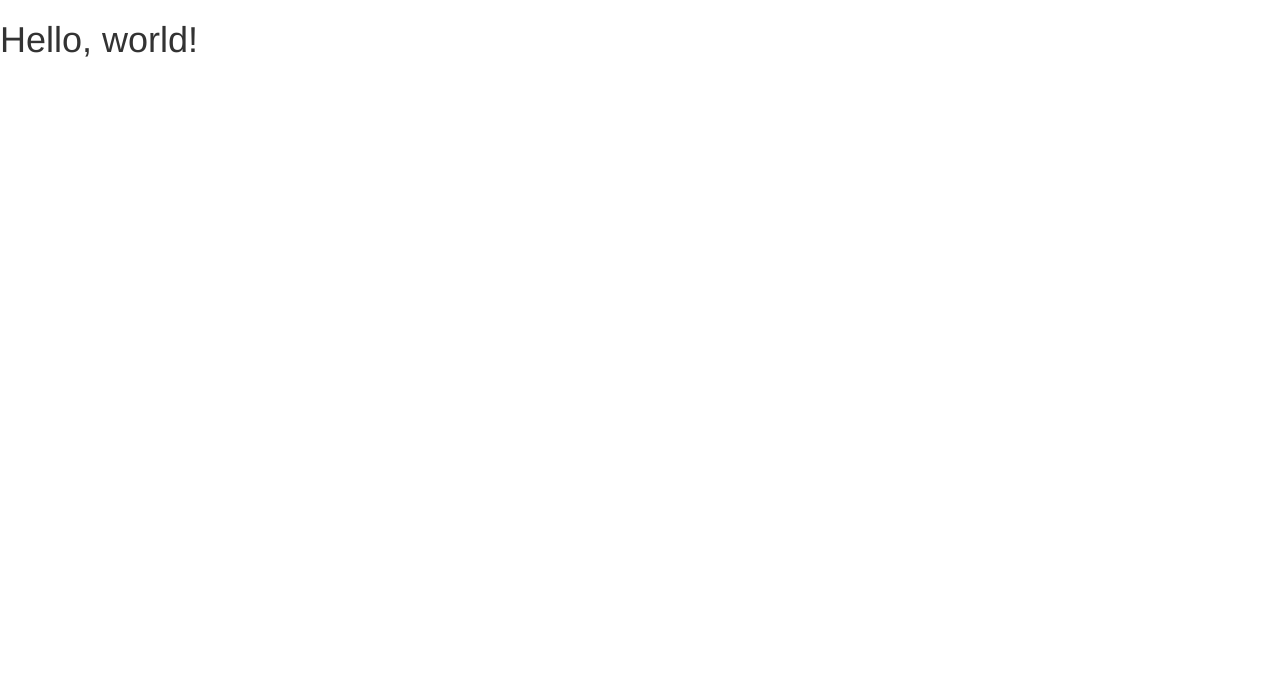
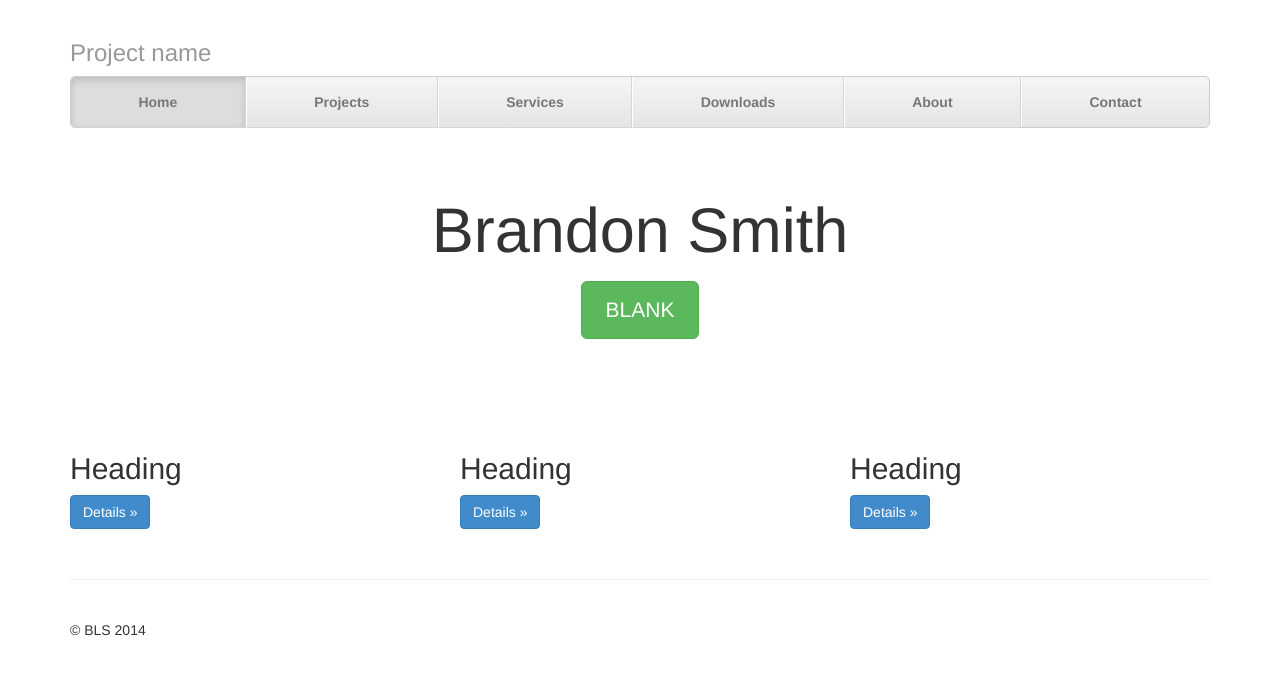
Before and after one commit to blsmit5728/blsmit5728.github.io, a plain HTML site: page index.html in a window 1280 px wide. Drawn offline with nearby package versions, Linux system fonts and the light colour scheme.

Commit message:
Adding CSS and updating index.html

```diff
--- a/index.html
+++ b/index.html
@@ -1,27 +1,85 @@
+
 <!DOCTYPE html>
 <html lang="en">
   <head>
     <meta charset="utf-8">
     <meta http-equiv="X-UA-Compatible" content="IE=edge">
     <meta name="viewport" content="width=device-width, initial-scale=1">
-    <title>Bootstrap 101 Template</title>
+    <meta name="description" content="">
+    <meta name="author" content="">
+    <link rel="shortcut icon" href="../../assets/ico/favicon.ico">
 
-    <!-- Bootstrap -->
+    <title>Justified Nav Template for Bootstrap</title>
+
+    <!-- Bootstrap core CSS -->
     <link href="css/bootstrap.min.css" rel="stylesheet">
 
-    <!-- HTML5 Shim and Respond.js IE8 support of HTML5 elements and media queries -->
-    <!-- WARNING: Respond.js doesn't work if you view the page via file:// -->
+    <!-- Custom styles for this template -->
+    <link href="justified-nav.css" rel="stylesheet">
+
+    <!-- Just for debugging purposes. Don't actually copy this line! -->
+    <!--[if lt IE 9]><script src="../../assets/js/ie8-responsive-file-warning.js"></script><![endif]-->
+
+    <!-- HTML5 shim and Respond.js IE8 support of HTML5 elements and media queries -->
     <!--[if lt IE 9]>
       <script src="https://oss.maxcdn.com/libs/html5shiv/3.7.0/html5shiv.js"></script>
       <script src="https://oss.maxcdn.com/libs/respond.js/1.4.2/respond.min.js"></script>
     <![endif]-->
   </head>
+
   <body>
-    <h1>Hello, world!</h1>
 
-    <!-- jQuery (necessary for Bootstrap's JavaScript plugins) -->
-    <script src="https://ajax.googleapis.com/ajax/libs/jquery/1.11.0/jquery.min.js"></script>
-    <!-- Include all compiled plugins (below), or include individual files as needed -->
-    <script src="js/bootstrap.min.js"></script>
+    <div class="container">
+
+      <div class="masthead">
+        <h3 class="text-muted">Project name</h3>
+        <ul class="nav nav-justified">
+          <li class="active"><a href="#">Home</a></li>
+          <li><a href="#">Projects</a></li>
+          <li><a href="#">Services</a></li>
+          <li><a href="#">Downloads</a></li>
+          <li><a href="#">About</a></li>
+          <li><a href="#">Contact</a></li>
+        </ul>
+      </div>
+
+      <!-- Jumbotron -->
+      <div class="jumbotron">
+        <h1>Brandon Smith</h1>
+        <p class="lead"></p>
+        <p><a class="btn btn-lg btn-success" href="#" role="button">BLANK</a></p>
+      </div>
+
+      <!-- Example row of columns -->
+      <div class="row">
+       <div class="col-lg-4">
+          <h2>Heading</h2>
+          <p class="text-danger"></p>
+          <p></p>
+          <p><a class="btn btn-primary" href="#" role="button">Details &raquo;</a></p>
+       </div>
+       <div class="col-lg-4">
+          <h2>Heading</h2>
+          <p></p>
+          <p><a class="btn btn-primary" href="#" role="button">Details &raquo;</a></p>
+       </div>
+       <div class="col-lg-4">
+          <h2>Heading</h2>
+          <p></p>
+          <p><a class="btn btn-primary" href="#" role="button">Details &raquo;</a></p>
+       </div>
+      </div>
+
+      <!-- Site footer -->
+      <div class="footer">
+        <p>&copy; BLS 2014</p>
+      </div>
+
+    </div> <!-- /container -->
+
+
+    <!-- Bootstrap core JavaScript
+    ================================================== -->
+    <!-- Placed at the end of the document so the pages load faster -->
   </body>
 </html>
--- /dev/null
+++ b/justified-nav.css
@@ -0,0 +1,88 @@
+body {
+  padding-top: 20px;
+}
+
+.footer {
+  padding-top: 40px;
+  padding-bottom: 40px;
+  margin-top: 40px;
+  border-top: 1px solid #eee;
+}
+
+/* Main marketing message and sign up button */
+.jumbotron {
+  text-align: center;
+  background-color: transparent;
+}
+.jumbotron .btn {
+  padding: 14px 24px;
+  font-size: 21px;
+}
+
+/* Customize the nav-justified links to be fill the entire space of the .navbar */
+
+.nav-justified {
+  background-color: #eee;
+  border: 1px solid #ccc;
+  border-radius: 5px;
+}
+.nav-justified > li > a {
+  padding-top: 15px;
+  padding-bottom: 15px;
+  margin-bottom: 0;
+  font-weight: bold;
+  color: #777;
+  text-align: center;
+  background-color: #e5e5e5; /* Old browsers */
+  background-image:    -moz-linear-gradient(top, #f5f5f5 0%, #e5e5e5 100%); /* FF3.6+ */
+  background-image: -webkit-gradient(linear, left top, left bottom, color-stop(0%,#f5f5f5), color-stop(100%,#e5e5e5)); /* Chrome,Safari4+ */
+  background-image: -webkit-linear-gradient(top, #f5f5f5 0%,#e5e5e5 100%); /* Chrome 10+,Safari 5.1+ */
+  background-image:      -o-linear-gradient(top, #f5f5f5 0%,#e5e5e5 100%); /* Opera 11.10+ */
+  background-image:         linear-gradient(top, #f5f5f5 0%,#e5e5e5 100%); /* W3C */
+  filter: progid:DXImageTransform.Microsoft.gradient( startColorstr='#f5f5f5', endColorstr='#e5e5e5',GradientType=0 ); /* IE6-9 */
+  background-repeat: repeat-x; /* Repeat the gradient */
+  border-bottom: 1px solid #d5d5d5;
+}
+.nav-justified > .active > a,
+.nav-justified > .active > a:hover,
+.nav-justified > .active > a:focus {
+  background-color: #ddd;
+  background-image: none;
+  box-shadow: inset 0 3px 7px rgba(0,0,0,.15);
+}
+.nav-justified > li:first-child > a {
+  border-radius: 5px 5px 0 0;
+}
+.nav-justified > li:last-child > a {
+  border-bottom: 0;
+  border-radius: 0 0 5px 5px;
+}
+
+@media (min-width: 768px) {
+  .nav-justified {
+    max-height: 52px;
+  }
+  .nav-justified > li > a {
+    border-right: 1px solid #d5d5d5;
+    border-left: 1px solid #fff;
+  }
+  .nav-justified > li:first-child > a {
+    border-left: 0;
+    border-radius: 5px 0 0 5px;
+  }
+  .nav-justified > li:last-child > a {
+    border-right: 0;
+    border-radius: 0 5px 5px 0;
+  }
+}
+
+/* Responsive: Portrait tablets and up */
+@media screen and (min-width: 768px) {
+  /* Remove the padding we set earlier */
+  .masthead,
+  .marketing,
+  .footer {
+    padding-right: 0;
+    padding-left: 0;
+  }
+}
```
